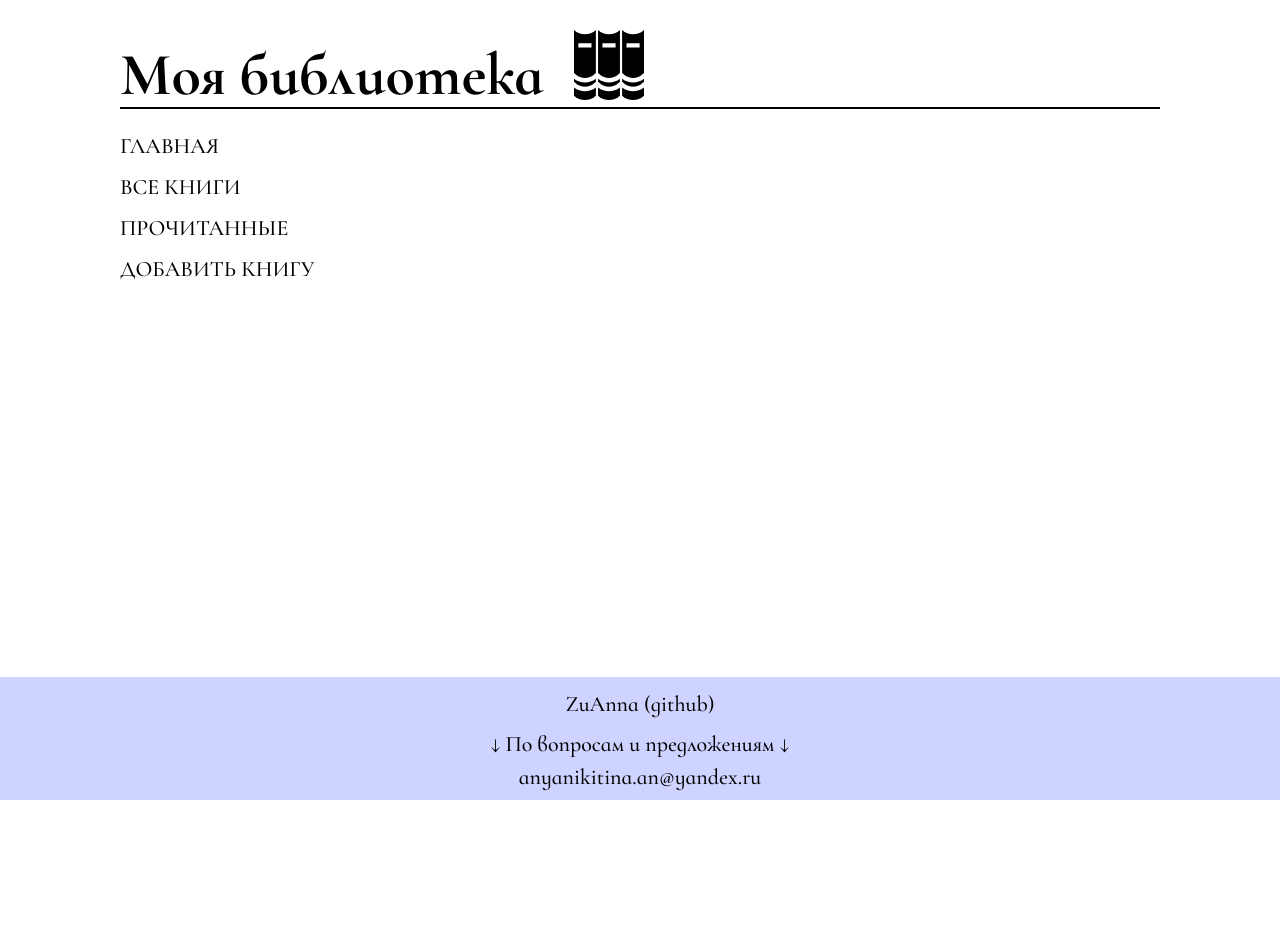
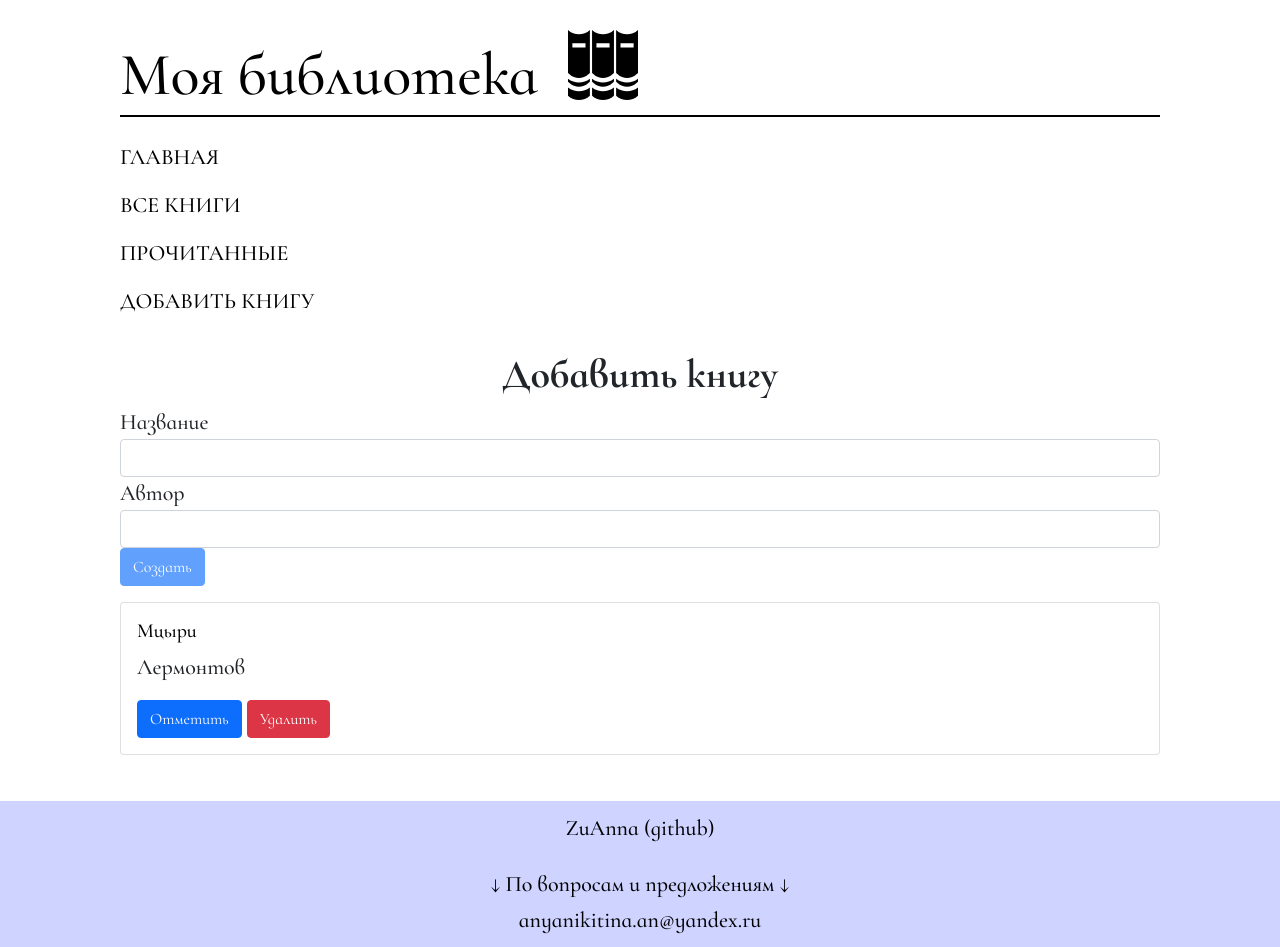
Before and after one commit to ZuAnna/library, a website with bundled scripts: page client/addbooks.html in a window 1280 px wide. Before the commit the page ends 800 px from the top, so only its background shows below. Built offline with nearby package versions, Linux system fonts and the light colour scheme; files whose address does not match are found by name.

Commit message:
add books block..

```diff
--- a/client/addbooks.html
+++ b/client/addbooks.html
@@ -38,21 +38,89 @@
     <meta name="msapplication-TileColor" content="#aee4f0" />
     <meta name="theme-color" content="#aee4f0" />
     <script type="module" src="../js/headerfooter.js"></script>
+
+    <link href="https://cdn.jsdelivr.net/npm/bootstrap@5.1.3/dist/css/bootstrap.min.css" rel="stylesheet" integrity="sha384-1BmE4kWBq78iYhFldvKuhfTAU6auU8tT94WrHftjDbrCEXSU1oBoqyl2QvZ6jIW3" crossorigin="anonymous">
+
+    <style>
+      [v-cloack]{
+        display: none;
+      }
+    </style>
     <link rel="stylesheet" href="../css/styles.css" />
+
 
    <title>Добавить книгу</title>
 </head>
 <body>
-   <my-header></my-header>
-   <main class="mainadd">
+  <header class="header">
+    <div class="container">
+      <div class="header__inner">
+        <div class="header__inner-up">
+          <div class="header__inner-title">
+            <a href="../index.html" class="header__text-link"><h1 class="header__inner-titletext">Моя библиотека</h1></a>
+          </div>
+          <div class="header__inner-logo">
+           <a href="../index.html" class="header__logo-link"><img src="../images/books.svg" alt="logo" class="header__logoimg"/></a>
+          </div>
+
+        </div>
+        <div class="header__inner-menu">
+          <nav class="navigation">
+            <ul class="navigation__items">
+              <li class="navigation__item"><a href="../index.html" class="navigation__link">ГЛАВНАЯ</a></li>
+              <li class="navigation__item"><a href="../allbooks.html" class="navigation__link">ВСЕ КНИГИ</a></li>
+              <li class="navigation__item"><a href="../readed.html" class="navigation__link">ПРОЧИТАННЫЕ</a> </li>
+              <li class="navigation__item"><a href="addbooks.html" class="navigation__link">ДОБАВИТЬ КНИГУ</a> </li>
+            </ul>
+          </nav>
+        </div>
+      </div>
+    </div>
+  </header>
+
+   <!-- <main class="mainadd">
       <div class="container">
          <div class="mainadd__inner">
 
          </div>
       </div>
-   </main>
+   </main> -->
+   <div class="container pt-3" id="app" v-cloack>
+     <h1 class="add__title">Добавить книгу</h1>
+     <form class="form-inline mb-3" @submit.prevent="createContact">
+      <div class="form-group mr-5">
+        <label for="name" class="mr-3" >Название</label>
+        <input type="text" class="form-control" id="name" v-model="form.name" autocomplete="off">
+      </div>
+      <div class="form-group mr-5">
+        <label for="value" class="mr-3">Автор</label>
+        <input type="text" class="form-control" id="value" v-model="form.value" autocomplete="off" >
+      </div>
+      <button class="btn btn-primary" type="submit" :disabled="!canCreate">Создать</button>
+    </form>
 
-   <my-footer></my-footer>
+    <div v-if="loading">
+      <loader />
+    </div>
+
+    <div v-if="contacts.length">
+       <div class="card mb-3" v-for="contact in contacts">
+        <div class="card-body">
+          <h5 class="card-title" :style="{color: contact.marked ? 'red' : 'black'}">{{contact.name}}</h5>
+          <p class="card-text">{{contact.value}}</p>
+          <button class="btn btn-primary" @click="markContact(contact.id)" :disabled="contact.marked">Отметить</button>
+          <button class="btn btn-danger" @click="removeContact(contact.id)">Удалить</button>
+        </div>
+      </div>
+      <p v-else>Библиотека пуста</p>
+    </div>
+
+
+
+
+   </div>
+   <my-footer>
+   </my-footer>
 
    <script type="module" src="front.js"></script>
 </body>
--- a/client/front.js
+++ b/client/front.js
@@ -1,3 +1,37 @@
 import Vue from 'https://cdn.jsdelivr.net/npm/vue@2.6.14/dist/vue.esm.browser.js'
 
-console.log(Vue)
+new Vue({
+   el:'#app',
+   data(){
+      return {
+         form:{
+            name:'',
+            value:''
+         },
+         contacts: [
+            {id:1, name: 'Мцыри', value: 'Лермонтов', marked: false }
+         ]
+      }
+   },
+   computed:{
+      canCreate(){
+         return this.form.value.trim() && this.form.name.trim()
+      }
+   },
+   methods:{
+      createContact() {
+        const {...contact}=this.form
+
+        this.contacts.push({...contact, id: Date.now(), marked: false})
+
+        this.form.name = this.form.value = ''
+      },
+      markContact(id) {
+         const contact = this.contacts.find(c => c.id ===id)
+         contact.marked = true
+      },
+      removeContact(id){
+         this.contacts = this.contacts.filter(c=> c.id!== id)
+      }
+   }
+})
--- a/js/headerfooter.js
+++ b/js/headerfooter.js
@@ -19,7 +19,7 @@ class MyHeader extends HTMLElement {
                 <li class="navigation__item"><a href="index.html" class="navigation__link">ГЛАВНАЯ</a></li>
                 <li class="navigation__item"><a href="allbooks.html" class="navigation__link">ВСЕ КНИГИ</a></li>
                 <li class="navigation__item"><a href="readed.html" class="navigation__link">ПРОЧИТАННЫЕ</a> </li>
-                <li class="navigation__item"><a href="addbooks.html" class="navigation__link">ДОБАВИТЬ КНИГУ</a> </li>
+                <li class="navigation__item"><a href="client/addbooks.html" class="navigation__link">ДОБАВИТЬ КНИГУ</a> </li>
               </ul>
             </nav>
           </div>
--- a/scss/styles.scss
+++ b/scss/styles.scss
@@ -34,6 +34,8 @@ body {
   padding: 0 120px;
   margin: 0 auto;
 }
+
+
 
 .header {
   max-width: 100%;
@@ -88,6 +90,9 @@ body {
   }
 }
 .navigation {
+  .navigation__items{
+    padding-left: 0;
+  }
   &__item {
     text-transform: uppercase;
   }
@@ -168,3 +173,9 @@ body {
     line-height: 40px;
   }
 }
+.add{
+  &__title{
+    text-align: center;
+    font-weight: 700;
+  }
+}
```
Also changed, not shown: index.js (+12 -0 lines), css/styles.css, 1 other file.
